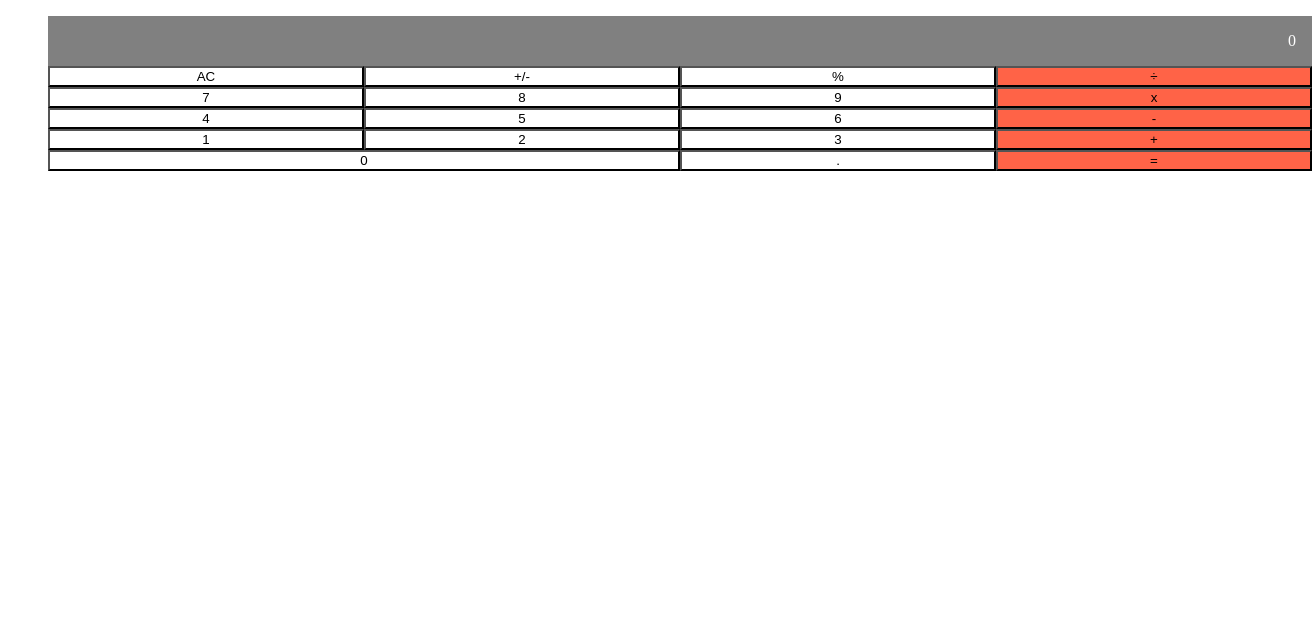
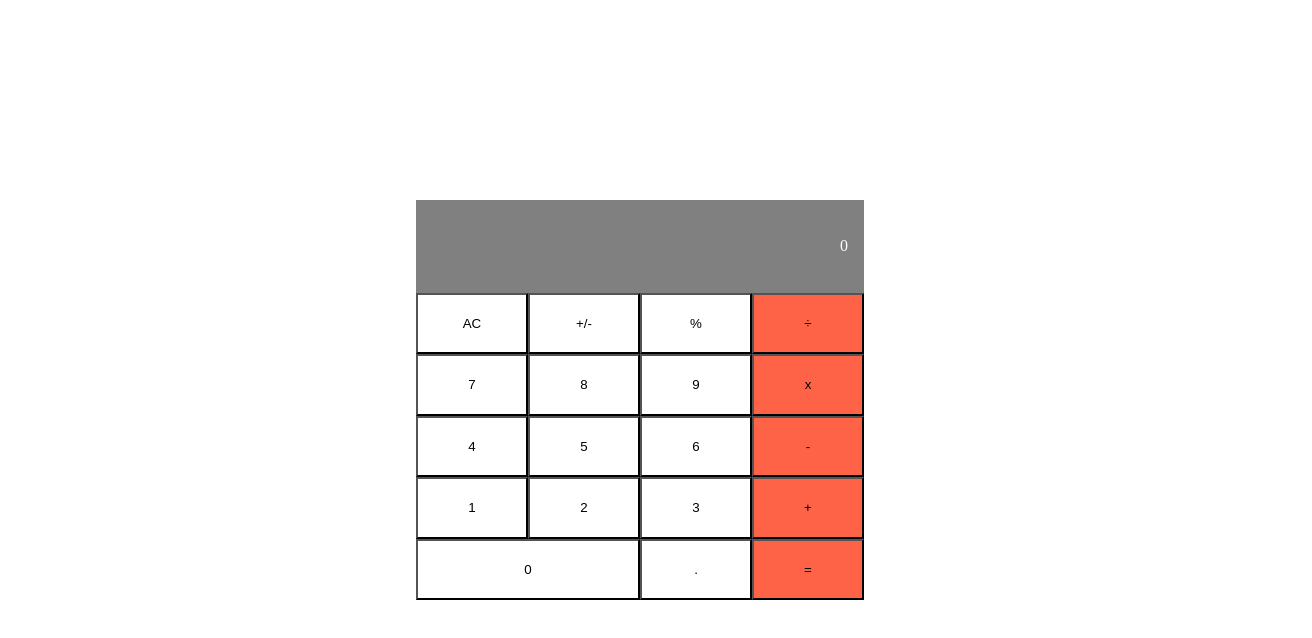
Before and after one commit to SamanAtashi/mathmagician, a React (Create React App) app: page / in a window 1280 px wide. Shown: the top 638 px of the page, 1312 px wide, since content can reach past the window. Built offline with nearby package versions, Linux system fonts and the light colour scheme.

Commit message:
Add position to root element

```diff
--- a/src/Components/Calculator.css
+++ b/src/Components/Calculator.css
@@ -3,11 +3,13 @@ li {
 }
 
 ul {
-  width: 100%;
-  height: 100%;
+  width: 35%;
+  height: 50%;
   flex-wrap: wrap;
-
-  /* justify-content: flex-end; */
+  position: absolute;
+  top: 50%;
+  left: 50%;
+  transform: translate(-50%, -50%);
 }
 
 button {
--- a/src/Components/Calculator.js
+++ b/src/Components/Calculator.js
@@ -1,9 +1,8 @@
-import React from 'react';
+import React, { Component } from 'react';
 import './Calculator.css';
 
-class Calculator extends React.PureComponent {
-  render() {
-    const list = [
+class Calculator extends Component {
+list = [
   '1',
   '2',
   '3',
@@ -24,7 +23,7 @@ class Calculator extends React.PureComponent {
   '=',
 ];
 
-    const listItem = list.map((item, index) => (
+listItem = this.list.map((item, index) => (
   <li
     key={item.toString()}
     className={`calc-item o-${index + 1}`}
@@ -33,10 +32,11 @@ class Calculator extends React.PureComponent {
   </li>
 ));
 
+render() {
   return (
     <ul className="d-flex">
       <li className="calc-result d-flex o-0">0</li>
-        {listItem}
+      {this.listItem}
       <li className="calc-item calc-zero o-19">
         <button type="button">0</button>
       </li>
--- a/src/index.css
+++ b/src/index.css
@@ -1 +1,17 @@
 /* Root css */
+* {
+  margin: 0;
+  padding: 0;
+  box-sizing: border-box;
+}
+
+#root {
+  width: 100%;
+  height: 100%;
+  position: relative;
+}
+
+body {
+  width: 100vw;
+  height: 100vh;
+}
```
Lines whose indentation alone changed are shown as unchanged.
